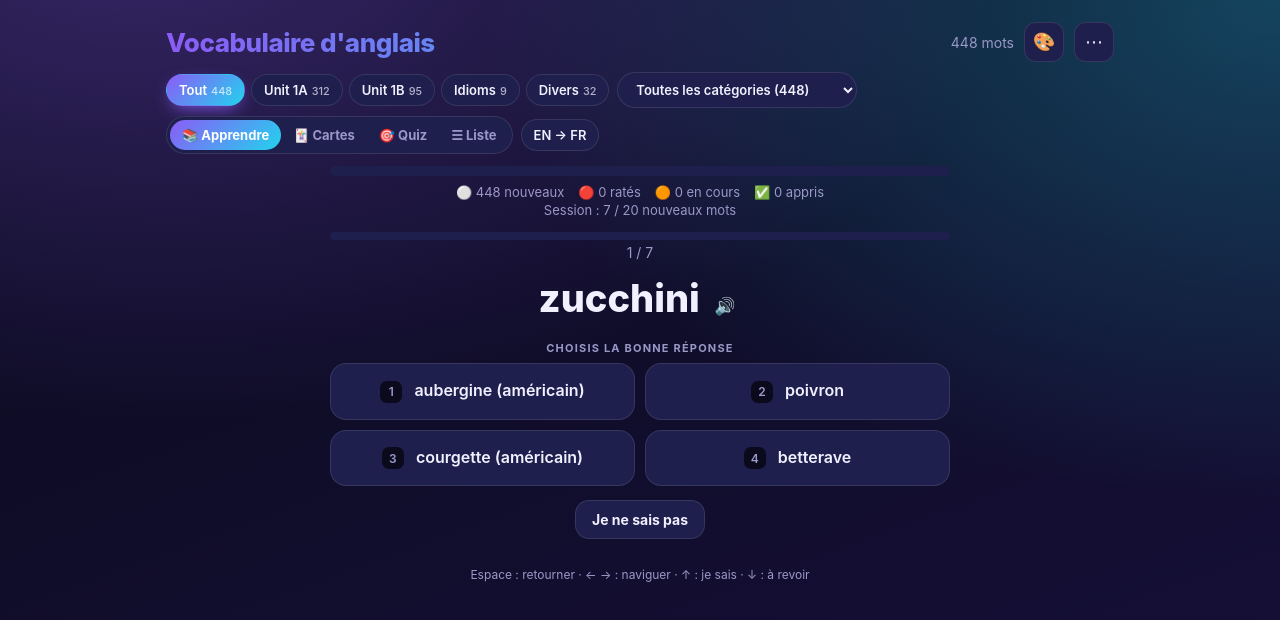
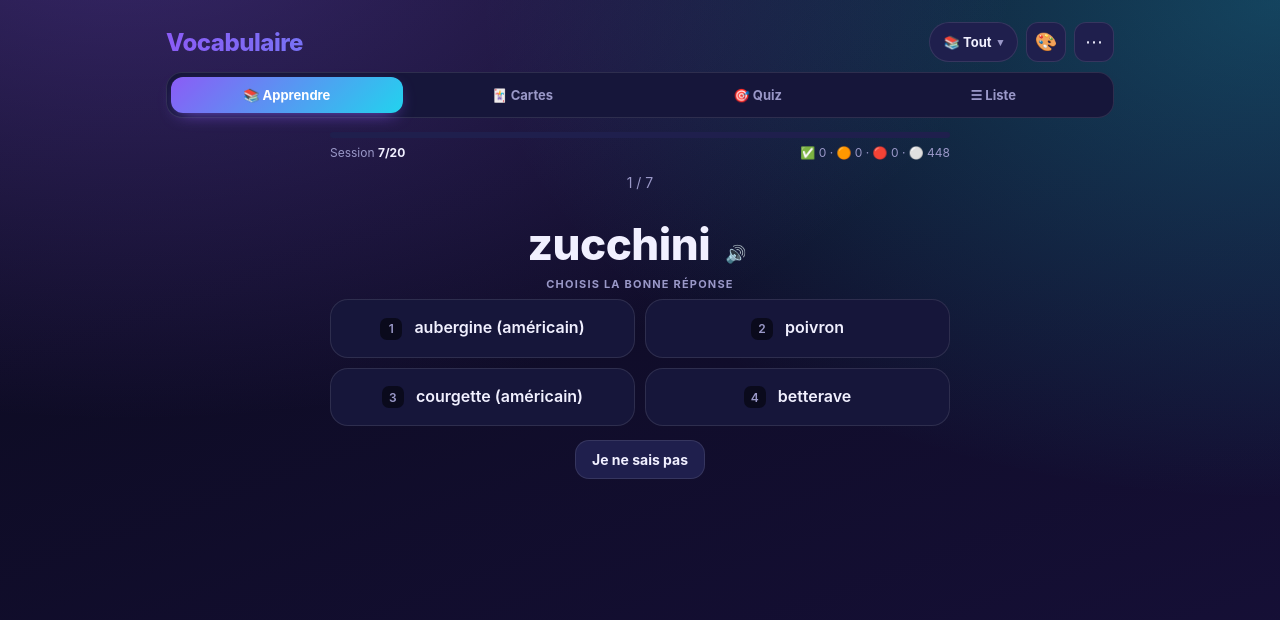
Before and after one commit to yssnll/vocablaire-anglais, a plain HTML site: page index.html in a window 1280 px wide. Drawn offline with Linux system fonts and the light colour scheme.

Commit message:
Refactor HTML structure and update styles

```diff
--- a/index.html
+++ b/index.html
@@ -130,13 +130,45 @@ input[type=search]:focus{border-color:var(--a)}
 @media print{body>.wrap{display:none!important}body{background:#fff!important}#printArea{display:block;color:#111;font-family:Arial,sans-serif;font-size:11pt}
 #printArea h1{font-size:20pt;color:#6d28d9;background:none;-webkit-text-fill-color:#6d28d9}#printArea h3{margin:14pt 0 4pt;color:#6d28d9;font-size:12pt}
 #printArea table{width:100%;border-collapse:collapse;page-break-inside:auto}#printArea td{padding:3pt 6pt;border-bottom:1px solid #ddd;vertical-align:top}#printArea tr{page-break-inside:avoid}#printArea td:first-child{font-weight:bold;width:45%}#printArea small{color:#777;font-style:italic;display:block}}
+
+/* ===== v5 : interface épurée ===== */
+.bar{margin-bottom:10px;gap:8px}
+.bar h1{font-size:clamp(18px,4.5vw,24px)}
+.scope{display:inline-flex;align-items:center;gap:6px;max-width:48vw;white-space:nowrap;overflow:hidden;text-overflow:ellipsis;height:40px;padding:0 14px;border-radius:999px;border:1px solid var(--line);background:var(--card2);color:var(--txt);font-weight:700;font-size:13px;font-family:inherit;cursor:pointer}
+.scope:hover{border-color:var(--a)}
+.scope small{color:var(--mut);font-weight:600}
+.tabs{display:flex;gap:4px;padding:4px;margin-bottom:14px;border-radius:16px;background:var(--card);border:1px solid var(--line)}
+.tabs button{flex:1;border:0;background:transparent;color:var(--mut);padding:10px 6px;border-radius:12px;font-weight:700;font-size:13px;font-family:inherit;cursor:pointer;white-space:nowrap;transition:.2s}
+.tabs button:hover{color:var(--txt)}
+.tabs button.on{background:linear-gradient(135deg,var(--a),var(--b));color:#fff;box-shadow:0 6px 18px -8px var(--a)}
+.sheet{position:fixed;inset:0;z-index:60}
+.sheetbg{position:absolute;inset:0;background:#000a;backdrop-filter:blur(3px)}
+.sheetbox{position:absolute;left:50%;bottom:0;transform:translateX(-50%);width:min(560px,100%);max-height:86vh;overflow:auto;background:var(--card);border:1px solid var(--line);border-radius:26px 26px 0 0;padding:18px 18px calc(18px + env(safe-area-inset-bottom));box-shadow:0 -20px 60px -10px #000a;animation:up .25s ease}
+@keyframes up{from{transform:translate(-50%,30px);opacity:0}}
+@media(min-width:700px){.sheetbox{bottom:auto;top:12vh;border-radius:26px}}
+.sheethd{display:flex;justify-content:space-between;align-items:center;font-size:18px;margin-bottom:4px}
+.lbl2{font-size:11px;letter-spacing:1.2px;text-transform:uppercase;color:var(--mut);font-weight:700;margin:16px 0 8px}
+.sheetbox .row{gap:6px;flex-wrap:wrap}
+.sheetbox .chip{padding:8px 13px;font-size:13px}
+#sheetOk{width:100%;margin-top:20px;min-height:50px;font-size:16px}
+/* apprendre : stats discrètes */
+.lstats{margin:0 0 4px}
+.lbar{height:6px}
+.lmeta{display:flex;justify-content:space-between;gap:10px;color:var(--mut);font-size:12px;margin-top:7px}
+.lmeta b{color:var(--txt)}
+.q .qt,.q .qw{font-size:clamp(30px,8vw,44px);font-weight:800;margin:26px 0 6px;letter-spacing:-.5px}
+.opt{padding:17px 16px;border-radius:18px;background:var(--card);font-size:16px}
+.opt:hover:not(:disabled){background:var(--card2)}
+@media(max-width:700px){.wrap{padding-left:14px;padding-right:14px}}
+@media(hover:none){.foot{display:none}}
 </style>
 </head>
 <body>
 <div class="wrap">
 <div class="bar">
-  <h1>Vocabulaire d'anglais</h1>
-  <span class="count" id="count"></span>
+  <h1>Vocabulaire</h1>
+  <span class="count" id="count" hidden></span>
+  <button class="scope" id="scopeBtn" aria-label="Choisir quoi étudier"></button>
   <button class="ibtn" id="themeBtn" title="Changer de thème">🎨</button>
   <div class="menuwrap"><button class="ibtn" id="moreBtn" title="Plus">⋯</button>
     <div class="menu hide" id="menu">
@@ -150,16 +182,18 @@ input[type=search]:focus{border-color:var(--a)}
     </div>
   </div>
 </div>
-<div class="bar2">
-  <div class="row" id="units"></div>
-  <select id="catSel" aria-label="Catégorie"></select>
-  <div class="seg" id="modes"></div>
-  <button class="chip" id="dirBtn" title="Changer le sens"></button>
-</div>
+<div class="tabs" id="modes"></div>
 
 <div id="view"></div>
 <div id="printArea"></div>
-<div class="foot">Espace : retourner · ← → : naviguer · ↑ : je sais · ↓ : à revoir</div>
+<div class="foot" id="foot">Espace : retourner · ← → : naviguer · ↑ : je sais · ↓ : à revoir</div>
+<div class="sheet hide" id="sheet"><div class="sheetbg" data-close="1"></div><div class="sheetbox">
+  <div class="sheethd"><b>Que veux-tu étudier ?</b><button class="ibtn" data-close="1" aria-label="Fermer">✕</button></div>
+  <div class="lbl2">Unité</div><div class="row" id="units"></div>
+  <div class="lbl2">Catégorie</div><div class="row" id="cats"></div>
+  <div class="lbl2">Sens</div><div class="seg" id="dirs"></div>
+  <button class="btn main" id="sheetOk" data-close="1"></button>
+</div></div>
 </div>
 
 <script>
@@ -658,12 +692,17 @@ const THEMES=['nuit','ocean','foret','aurore','clair'];
 function chrome(){
   document.documentElement.dataset.theme=S.theme;
   const n=u=>words.filter(w=>u==='all'||w.u===u).length;
-  $('units').innerHTML=[['all','Tout']].concat(RAW.map(u=>[u.id,u.name])).map(([id,nm])=>`<button class="chip ${S.unit===id?'on':''}" data-u="${id}">${nm}<small>${n(id)}</small></button>`).join('');
+  const nm=id=>id==='all'?'Tout':RAW.find(u=>u.id===id).name;
+  $('units').innerHTML=[['all','Tout']].concat(RAW.map(u=>[u.id,u.name])).map(([id,t])=>`<button class="chip ${S.unit===id?'on':''}" data-u="${id}">${t}<small>${n(id)}</small></button>`).join('');
   const cats=[...new Set(words.filter(w=>S.unit==='all'||w.u===S.unit).map(w=>w.c))];
   if(S.cat!=='all'&&!cats.includes(S.cat))S.cat='all';
-  $('catSel').innerHTML=`<option value="all">Toutes les catégories (${n(S.unit)})</option>`+cats.map(c=>`<option value="${esc(c)}" ${S.cat===c?'selected':''}>${esc(c)} (${words.filter(w=>w.c===c&&(S.unit==='all'||w.u===S.unit)).length})</option>`).join('');
-  $('modes').innerHTML=[['learn','📚','Apprendre'],['cards','🃏','Cartes'],['quiz','🎯','Quiz'],['list','☰','Liste']].map(([m,i,l])=>`<button class="${S.mode===m?'on':''}" data-m="${m}" title="${l}">${i}<span class="lb"> ${l}</span></button>`).join('');
-  $('dirBtn').textContent={en:'EN → FR',fr:'FR → EN',mix:'🔀 Mixte'}[S.dir];
+  $('cats').innerHTML=`<button class="chip ${S.cat==='all'?'on':''}" data-c="all">Toutes</button>`+cats.map(c=>`<button class="chip ${S.cat===c?'on':''}" data-c="${esc(c)}">${esc(c)}<small>${words.filter(w=>w.c===c&&(S.unit==='all'||w.u===S.unit)).length}</small></button>`).join('');
+  $('modes').innerHTML=[['learn','📚','Apprendre'],['cards','🃏','Cartes'],['quiz','🎯','Quiz'],['list','☰','Liste']].map(([m,i,l])=>`<button class="${S.mode===m?'on':''}" data-m="${m}">${i} ${l}</button>`).join('');
+  $('dirs').innerHTML=[['en','EN → FR'],['fr','FR → EN'],['mix','🔀 Mixte']].map(([d,t])=>`<button class="${S.dir===d?'on':''}" data-d="${d}">${t}</button>`).join('');
+  const np=pool().length;
+  $('scopeBtn').innerHTML=`📚 ${esc(nm(S.unit))}${S.cat!=='all'?' · '+esc(S.cat):''} <small>▾</small>`;
+  $('sheetOk').textContent=`Étudier ${np} mots`;
+  $('foot').classList.toggle('hide',S.mode!=='cards');
   $('hideKnown').checked=S.hide;
   const known=Object.keys(S.known).filter(k=>S.known[k]).length;
   $('sub').textContent=`${words.length} mots · ${known} sus`;
@@ -810,7 +849,7 @@ function renderLearn(){
   if(!L)lrnStart();
   const nu=p.filter(w=>S.lvl[w.k]===undefined).length,nm=p.filter(w=>S.lvl[w.k]===0).length,n1=p.filter(w=>S.lvl[w.k]===1).length,n2=p.filter(w=>lv(w)>=2).length;
   const nd=p.filter(w=>lv(w)>=2&&(S.nx[w.k]||0)<=S.rc+1).length;
-  const stats=`<div class="lstats"><div class="lbar"><i style="width:${n2/p.length*100}%;background:#16a34a"></i><i style="width:${n1/p.length*100}%;background:#f59e0b"></i><i style="width:${nm/p.length*100}%;background:#e11d48"></i></div><div class="lleg"><span>⚪ ${nu} nouveaux</span><span>🔴 ${nm} ratés</span><span>🟠 ${n1} en cours</span><span>✅ ${n2} appris</span></div><div class="lleg" style="margin-top:2px"><span>Session : ${Math.min(SS.new,S.goal)} / ${S.goal} nouveaux mots</span></div></div>`;
+  const stats=`<div class="lstats"><div class="lbar"><i style="width:${n2/p.length*100}%;background:#16a34a"></i><i style="width:${n1/p.length*100}%;background:#f59e0b"></i><i style="width:${nm/p.length*100}%;background:#e11d48"></i></div><div class="lmeta"><span>Session <b>${Math.min(SS.new,S.goal)}/${S.goal}</b></span><span>✅ ${n2} · 🟠 ${n1} · 🔴 ${nm} · ⚪ ${nu}</span></div></div>`;
   const box=h=>{$('view').innerHTML=`<div class="q">${stats}${h}</div>`};
   if(L.fb){
     const f=L.fb,bad=f.res==='no';
@@ -833,7 +872,7 @@ function renderLearn(){
       <button class="btn main" id="ln">Tour suivant</button></div>`);
     $('ln').onclick=()=>{L=null;renderLearn()};return}
   const cur=L.q[0],w=cur.w,done=L.n-L.q.length;
-  const prog=`<div class="prog" style="max-width:none;margin:14px 0 4px"><i style="width:${done/L.n*100}%"></i></div><div class="count" style="text-align:center">${done+1} / ${L.n}${cur.rev?' · révision 🔁':''}</div>`;
+  const prog=`<div class="count" style="text-align:center;margin-top:14px">${done+1} / ${L.n}${cur.rev?' · révision 🔁':''}</div>`;
   if(cur.step===0){
     if(!cur.opts)mkOpts(cur);
     box(`${prog}<div class="qt">${esc(qOf(w))} <button class="ico" data-say="${esc(w.en)}">🔊</button></div><div class="lbl" style="text-align:center">Choisis la bonne réponse</div>
@@ -862,14 +901,17 @@ function render(){
 function reset(){deck=[];quiz=null;L=null;SS.new=0;SS.revDone=false;if(S.mode==='cards')buildDeck(false);if(S.mode==='quiz')startQuizSilent();render()}
 
 document.addEventListener('click',e=>{
-  const t=e.target.closest('[data-u],[data-m],[data-say],[data-k]');if(!e.target.closest('.menuwrap'))$('menu').classList.add('hide');if(!t)return;
+  const t=e.target.closest('[data-u],[data-c],[data-d],[data-m],[data-say],[data-k],[data-close],#scopeBtn');if(!e.target.closest('.menuwrap'))$('menu').classList.add('hide');if(!t)return;
+  if(t.id==='scopeBtn'){$('sheet').classList.remove('hide');return}
+  if(t.dataset.close){$('sheet').classList.add('hide');return}
+  if(t.dataset.c!==undefined){S.cat=t.dataset.c;save();reset();return}
+  if(t.dataset.d){S.dir=t.dataset.d;save();reset();return}
   if(t.dataset.u){S.unit=t.dataset.u;S.cat='all';save();reset()}
   else if(t.dataset.m){S.mode=t.dataset.m;save();reset()}
   else if(t.dataset.say){say(t.dataset.say)}
   else if(t.dataset.k){S.known[t.dataset.k]=!S.known[t.dataset.k];save();render()}
 });
-$('catSel').onchange=e=>{S.cat=e.target.value;save();reset()};
-$('dirBtn').onclick=()=>{S.dir={en:'fr',fr:'mix',mix:'en'}[S.dir];save();reset()};
+document.addEventListener('keydown',e=>{if(e.key==='Escape')$('sheet').classList.add('hide')});
 $('themeBtn').onclick=()=>{S.theme=THEMES[(THEMES.indexOf(S.theme)+1)%THEMES.length];save();chrome()};
 $('goalBtn').onclick=()=>{const g=[10,20,30,50];S.goal=g[(g.indexOf(S.goal)+1)%g.length];save();chrome();if(S.mode==='learn'){L=null;renderLearn()}};
 $('moreBtn').onclick=()=>$('menu').classList.toggle('hide');
```
